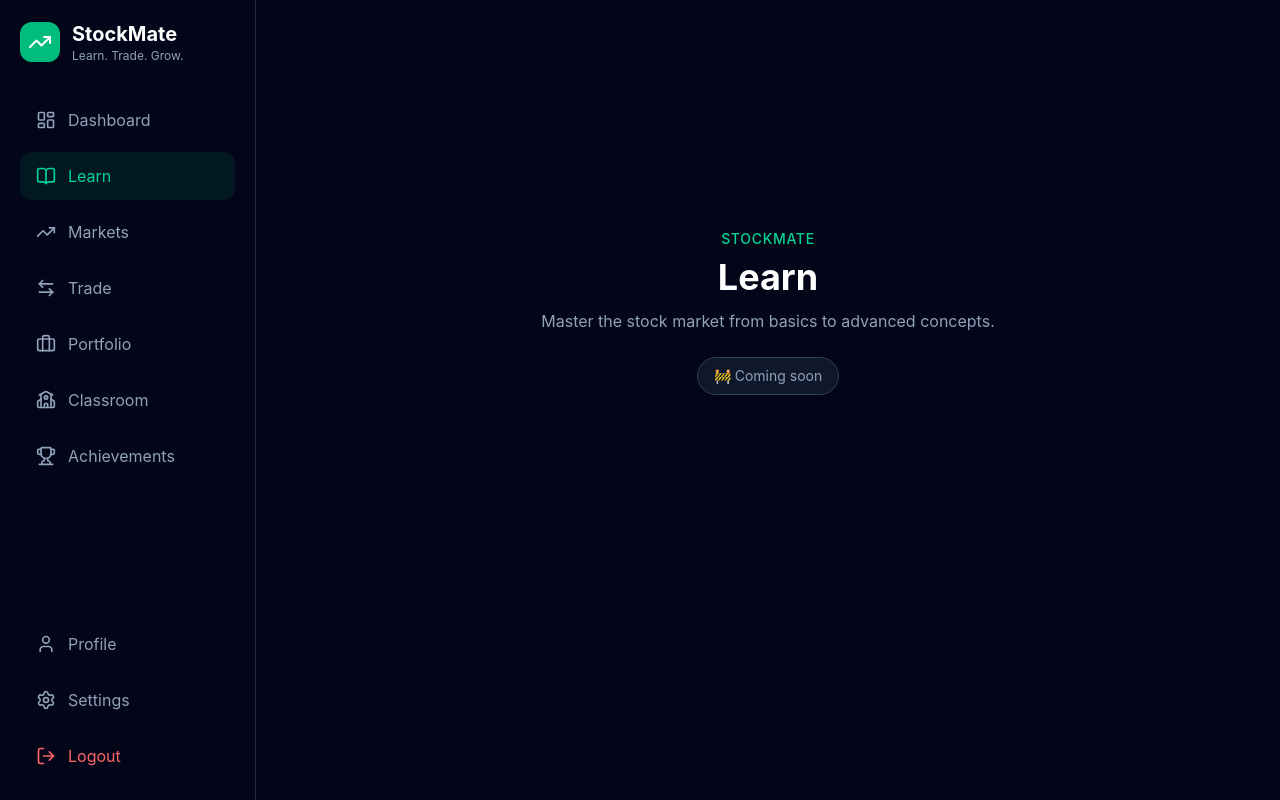
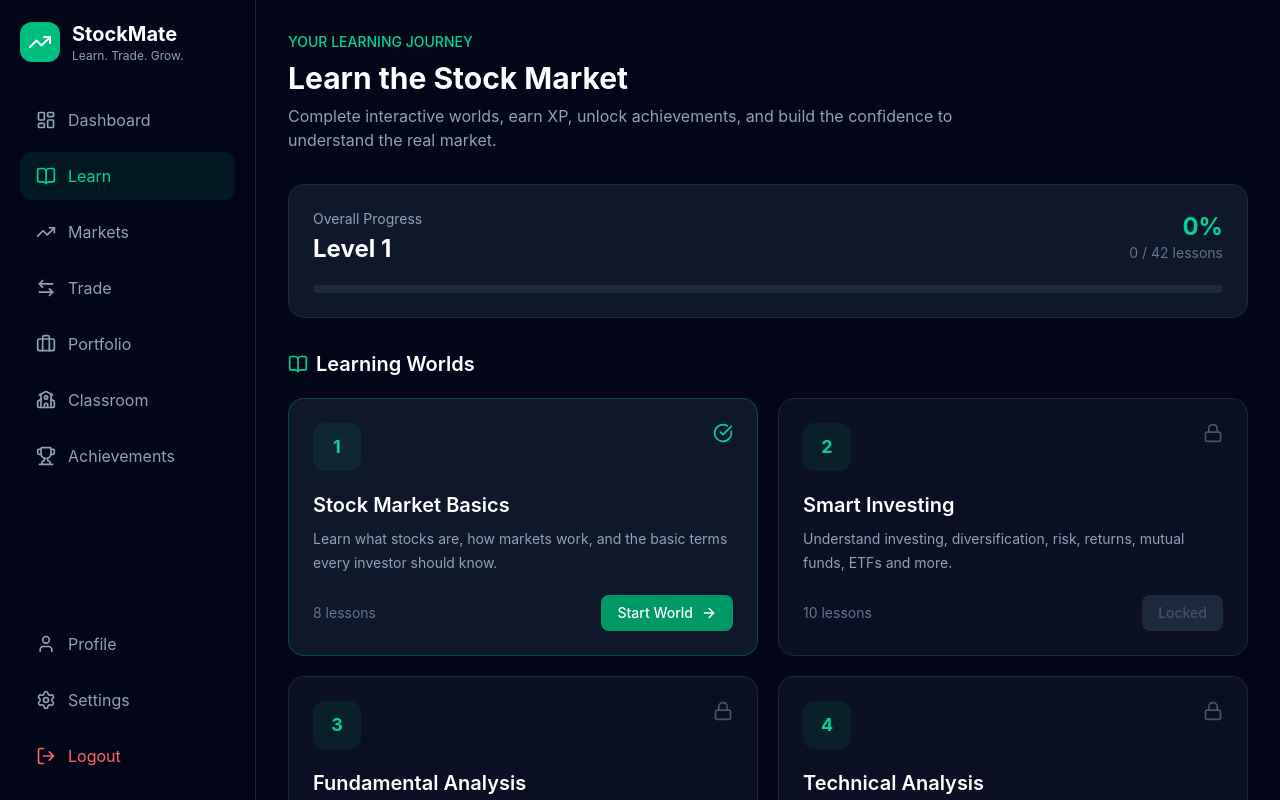
Before and after one commit to anjalikarhale/Stock_Mate, a React (Vite) app in the folder client/: page /learn in a window 1280 px wide. Shown: the top 800 px of the page. Built offline with nearby package versions, Linux system fonts and the light colour scheme; no server answers; sample sign-in values are in the browser's storage.

Commit message:
Add learning worlds page

```diff
--- a/client/src/App.tsx
+++ b/client/src/App.tsx
@@ -8,6 +8,7 @@ import Register from "./pages/Register";
 import ProtectedRoute from "./components/common/ProtectedRoute";
 import Profile from "./pages/Profile";
 import Settings from "./pages/Settings";
+import Learn from "./pages/Learn";
 
 function App() {
   return (
@@ -23,14 +24,9 @@ function App() {
             <Route path="/" element={<Dashboard />} />
 
             <Route
-              path="/learn"
-              element={
-                <PlaceholderPage
-                  title="Learn"
-                  description="Master the stock market from basics to advanced concepts."
-                />
-              }
-            />
+  path="/learn"
+  element={<Learn />}
+/>
 
             <Route
               path="/markets"
--- /dev/null
+++ b/client/src/pages/Learn.tsx
@@ -0,0 +1,163 @@
+import {
+  BookOpen,
+  Lock,
+  CheckCircle,
+  ArrowRight,
+} from "lucide-react";
+
+const worlds = [
+  {
+    number: 1,
+    title: "Stock Market Basics",
+    description:
+      "Learn what stocks are, how markets work, and the basic terms every investor should know.",
+    lessons: 8,
+    status: "available",
+  },
+  {
+    number: 2,
+    title: "Smart Investing",
+    description:
+      "Understand investing, diversification, risk, returns, mutual funds, ETFs and more.",
+    lessons: 10,
+    status: "locked",
+  },
+  {
+    number: 3,
+    title: "Fundamental Analysis",
+    description:
+      "Learn how to analyze companies using financial statements, ratios and valuation.",
+    lessons: 12,
+    status: "locked",
+  },
+  {
+    number: 4,
+    title: "Technical Analysis",
+    description:
+      "Master charts, candlesticks, trends, indicators and price action.",
+    lessons: 12,
+    status: "locked",
+  },
+];
+
+function Learn() {
+  return (
+    <div>
+      {/* Header */}
+      <div className="mb-8">
+        <p className="text-sm font-medium text-emerald-400">
+          YOUR LEARNING JOURNEY
+        </p>
+
+        <h1 className="mt-2 text-3xl font-bold">
+          Learn the Stock Market
+        </h1>
+
+        <p className="mt-2 max-w-2xl text-slate-400">
+          Complete interactive worlds, earn XP, unlock achievements,
+          and build the confidence to understand the real market.
+        </p>
+      </div>
+
+      {/* Progress */}
+      <div className="mb-8 rounded-2xl border border-slate-800 bg-slate-900 p-6">
+        <div className="flex items-center justify-between">
+          <div>
+            <p className="text-sm text-slate-400">
+              Overall Progress
+            </p>
+
+            <h2 className="mt-1 text-2xl font-bold">
+              Level 1
+            </h2>
+          </div>
+
+          <div className="text-right">
+            <p className="text-2xl font-bold text-emerald-400">
+              0%
+            </p>
+
+            <p className="text-sm text-slate-500">
+              0 / 42 lessons
+            </p>
+          </div>
+        </div>
+
+        <div className="mt-5 h-2 overflow-hidden rounded-full bg-slate-800">
+          <div className="h-full w-0 rounded-full bg-emerald-500" />
+        </div>
+      </div>
+
+      {/* Worlds */}
+      <div>
+        <div className="mb-5 flex items-center gap-2">
+          <BookOpen className="h-5 w-5 text-emerald-400" />
+
+          <h2 className="text-xl font-semibold">
+            Learning Worlds
+          </h2>
+        </div>
+
+        <div className="grid gap-5 md:grid-cols-2">
+          {worlds.map((world) => {
+            const isLocked = world.status === "locked";
+
+            return (
+              <div
+                key={world.number}
+                className={`rounded-2xl border p-6 transition ${
+                  isLocked
+                    ? "border-slate-800 bg-slate-900/60"
+                    : "border-emerald-500/30 bg-slate-900 hover:border-emerald-500/60"
+                }`}
+              >
+                <div className="flex items-start justify-between">
+                  <div className="flex h-12 w-12 items-center justify-center rounded-xl bg-emerald-500/10 text-lg font-bold text-emerald-400">
+                    {world.number}
+                  </div>
+
+                  {isLocked ? (
+                    <Lock className="h-5 w-5 text-slate-600" />
+                  ) : (
+                    <CheckCircle className="h-5 w-5 text-emerald-400" />
+                  )}
+                </div>
+
+                <h3 className="mt-5 text-xl font-semibold">
+                  {world.title}
+                </h3>
+
+                <p className="mt-2 text-sm leading-6 text-slate-400">
+                  {world.description}
+                </p>
+
+                <div className="mt-5 flex items-center justify-between">
+                  <span className="text-sm text-slate-500">
+                    {world.lessons} lessons
+                  </span>
+
+                  <button
+                    disabled={isLocked}
+                    className={`flex items-center gap-2 rounded-lg px-4 py-2 text-sm font-medium transition ${
+                      isLocked
+                        ? "cursor-not-allowed bg-slate-800 text-slate-600"
+                        : "bg-emerald-600 text-white hover:bg-emerald-500"
+                    }`}
+                  >
+                    {isLocked ? "Locked" : "Start World"}
+
+                    {!isLocked && (
+                      <ArrowRight className="h-4 w-4" />
+                    )}
+                  </button>
+                </div>
+              </div>
+            );
+          })}
+        </div>
+      </div>
+    </div>
+  );
+}
+
+export default Learn;
```
